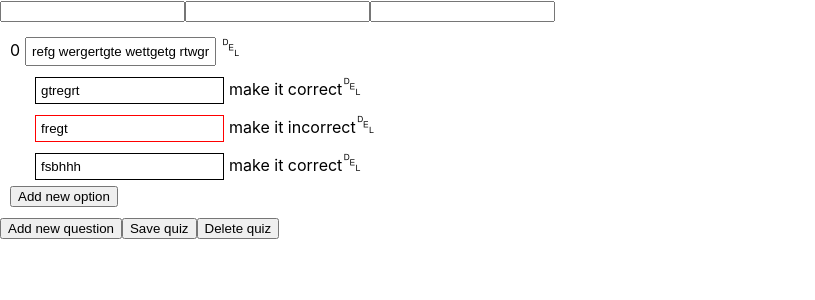
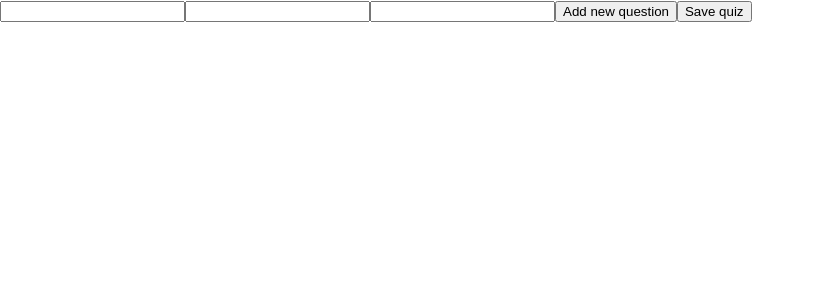
Before and after one commit to jigyasudhingra/quiz-app, a React (Create React App) app: page /create in a window 1280 px wide. Shown: the top 300 px of the page, without its empty margins (0-815 px from the left). Built offline with nearby package versions, Linux system fonts and the light colour scheme.

Commit message:
All functionality work done

```diff
--- a/src/App.js
+++ b/src/App.js
@@ -1,6 +1,5 @@
 import { createBrowserRouter, RouterProvider } from "react-router-dom";
 import Home from "./Screens/Home";
-import QuizCreation from "./Screens/QuizCreation";
 import QuizPlay from "./Screens/QuizPlay";
 import QuizDemo from "./Screens/QuizDemo";
 
@@ -12,6 +11,10 @@ const routes = createBrowserRouter([
   {
     path: "/play/:id",
     element: <QuizPlay />,
+  },
+  {
+    path: "/edit/:id",
+    element: <QuizDemo />,
   },
   {
     path: "/create",
--- a/src/Screens/QuizDemo.jsx
+++ b/src/Screens/QuizDemo.jsx
@@ -1,33 +1,37 @@
-import React, { useState } from "react";
-import { addNewQuiz } from "../fireabse-config";
-
-const demoQuestions = [
-  {
-    statement: "refg wergertgte wettgetg rtwgrtg",
-    options: [
-      {
-        optionStatement: "gtregrt",
-        correct: false,
-      },
-      {
-        optionStatement: "fregt",
-        correct: true,
-      },
-      {
-        optionStatement: "fsbhhh",
-        correct: false,
-      },
-    ],
-  },
-];
+import React, { useEffect, useState } from "react";
+import {
+  addNewQuiz,
+  deleteQuizDetails,
+  editQuizDetails,
+  getQuizDetails,
+} from "../fireabse-config";
+import { useParams } from "react-router-dom";
 
 const QuizDemo = () => {
-  const [questions, setQuestions] = useState(demoQuestions);
+  const [questions, setQuestions] = useState([]);
   const [quizDetails, setQuizDetails] = useState({
     name: "",
     description: "",
     duration: "",
   });
+
+  const quizId = useParams().id;
+  const getQuiz = async () => {
+    const quiz = await getQuizDetails(quizId);
+    setQuizDetails({
+      name: quiz.name,
+      description: quiz.description,
+      duration: quiz.duration,
+    });
+    setQuestions(quiz.questions);
+  };
+
+  useEffect(() => {
+    if (quizId !== undefined) {
+      getQuiz();
+    }
+    // eslint-disable-next-line react-hooks/exhaustive-deps
+  }, []);
 
   const updateQuestionStatement = (e, index) => {
     const updatedQuestions = [...questions];
@@ -110,7 +114,24 @@ const QuizDemo = () => {
   const saveQuiz = async () => {
     refactorQuiz();
     const finalQuiz = { ...quizDetails, questions: [...questions] };
-    await addNewQuiz(finalQuiz);
+    if (quizId !== undefined) {
+      await editQuizDetails(quizId, finalQuiz);
+      alert("Quiz details updated");
+      window.location.href = "/";
+    } else {
+      await addNewQuiz(finalQuiz);
+      setQuizDetails({
+        name: "",
+        description: "",
+        duration: "",
+      });
+      setQuestions([]);
+    }
+  };
+
+  const deleteQuiz = async () => {
+    await deleteQuizDetails(quizId);
+    window.location.href = "/";
   };
 
   return (
@@ -208,7 +229,9 @@ const QuizDemo = () => {
       ))}
       <button onClick={() => addNewQuestion()}>Add new question</button>
       <button onClick={() => saveQuiz()}>Save quiz</button>
-      <button onClick={() => {}}>Delete quiz</button>
+      {quizId !== undefined && (
+        <button onClick={() => deleteQuiz()}>Delete quiz</button>
+      )}
     </div>
   );
 };
--- a/src/Screens/QuizPlay/index.jsx
+++ b/src/Screens/QuizPlay/index.jsx
@@ -3,192 +3,192 @@ import Result from "../Result";
 import { useParams } from "react-router-dom";
 import { getQuizDetails } from "../../fireabse-config";
 
-const quizzes = [
-  {
-    name: "Test Quiz 1",
-    id: "Test Quiz 1",
-    description:
-      "Lorem Ipsum is simply dummy text of the printing an typesetting industry. Lorem Ipsum has been the industry's",
-    duration: 20,
-    questions: [
-      {
-        statement:
-          "1. Lorem Ipsum is simply dummy text of the printing an typesetting industry. Lorem Ipsum has been the industry",
-        options: [
-          {
-            option:
-              "1. Lorem Ipsum is simply dummy text of the printing an typesetting industry. Lorem Ipsum has been the industry",
-            correct: false,
-          },
-          {
-            option:
-              "2. Lorem Ipsum is simply dummy text of the printing an typesetting industry. Lorem Ipsum has been the industry",
-            correct: true,
-          },
-          {
-            option:
-              "3. Lorem Ipsum is simply dummy text of the printing an typesetting industry. Lorem Ipsum has been the industry",
-            correct: false,
-          },
-          {
-            option:
-              "4. Lorem Ipsum is simply dummy text of the printing an typesetting industry. Lorem Ipsum has been the industry",
-            correct: false,
-          },
-        ],
-      },
-      {
-        statement:
-          "2. Lorem Ipsum is simply dummy text of the printing an typesetting industry. Lorem Ipsum has been the industry",
-        options: [
-          {
-            option:
-              "1. Lorem Ipsum is simply dummy text of the printing an typesetting industry. Lorem Ipsum has been the industry",
-            correct: false,
-          },
-          {
-            option:
-              "2. Lorem Ipsum is simply dummy text of the printing an typesetting industry. Lorem Ipsum has been the industry",
-            correct: true,
-          },
-          {
-            option:
-              "3. Lorem Ipsum is simply dummy text of the printing an typesetting industry. Lorem Ipsum has been the industry",
-            correct: false,
-          },
-          {
-            option:
-              "4. Lorem Ipsum is simply dummy text of the printing an typesetting industry. Lorem Ipsum has been the industry",
-            correct: false,
-          },
-        ],
-      },
-      {
-        statement:
-          "3. Lorem Ipsum is simply dummy text of the printing an typesetting industry. Lorem Ipsum has been the industry",
-        options: [
-          {
-            option:
-              "1. Lorem Ipsum is simply dummy text of the printing an typesetting industry. Lorem Ipsum has been the industry",
-            correct: false,
-            selected: false,
-          },
-          {
-            option:
-              "2. Lorem Ipsum is simply dummy text of the printing an typesetting industry. Lorem Ipsum has been the industry",
-            correct: true,
-            selected: false,
-          },
-          {
-            option:
-              "3. Lorem Ipsum is simply dummy text of the printing an typesetting industry. Lorem Ipsum has been the industry",
-            correct: false,
-            selected: false,
-          },
-          {
-            option:
-              "4. Lorem Ipsum is simply dummy text of the printing an typesetting industry. Lorem Ipsum has been the industry",
-            correct: false,
-            selected: false,
-          },
-        ],
-      },
-    ],
-  },
-  {
-    name: "Test Quiz 2",
-    id: "Test Quiz 2",
-    description:
-      "Lorem Ipsum is simply dummy text of the printing an typesetting industry. Lorem Ipsum has been the industry's",
-    duration: 40,
-    questions: [
-      {
-        statement:
-          "Lorem Ipsum is simply dummy text of the printing an typesetting industry. Lorem Ipsum has been the industry",
-        options: [
-          {
-            option:
-              "1. Lorem Ipsum is simply dummy text of the printing an typesetting industry. Lorem Ipsum has been the industry",
-            correct: false,
-          },
-          {
-            option:
-              "2. Lorem Ipsum is simply dummy text of the printing an typesetting industry. Lorem Ipsum has been the industry",
-            correct: true,
-          },
-          {
-            option:
-              "3. Lorem Ipsum is simply dummy text of the printing an typesetting industry. Lorem Ipsum has been the industry",
-            correct: false,
-          },
-          {
-            option:
-              "4. Lorem Ipsum is simply dummy text of the printing an typesetting industry. Lorem Ipsum has been the industry",
-            correct: false,
-          },
-        ],
-      },
-      {
-        statement:
-          "Lorem Ipsum is simply dummy text of the printing an typesetting industry. Lorem Ipsum has been the industry",
-        options: [
-          {
-            option:
-              "1. Lorem Ipsum is simply dummy text of the printing an typesetting industry. Lorem Ipsum has been the industry",
-            correct: false,
-          },
-          {
-            option:
-              "2. Lorem Ipsum is simply dummy text of the printing an typesetting industry. Lorem Ipsum has been the industry",
-            correct: true,
-          },
-          {
-            option:
-              "3. Lorem Ipsum is simply dummy text of the printing an typesetting industry. Lorem Ipsum has been the industry",
-            correct: false,
-          },
-          {
-            option:
-              "4. Lorem Ipsum is simply dummy text of the printing an typesetting industry. Lorem Ipsum has been the industry",
-            correct: false,
-          },
-        ],
-      },
-      {
-        statement:
-          "Lorem Ipsum is simply dummy text of the printing an typesetting industry. Lorem Ipsum has been the industry",
-        options: [
-          {
-            option:
-              "1. Lorem Ipsum is simply dummy text of the printing an typesetting industry. Lorem Ipsum has been the industry",
-            correct: false,
-          },
-          {
-            option:
-              "2. Lorem Ipsum is simply dummy text of the printing an typesetting industry. Lorem Ipsum has been the industry",
-            correct: true,
-          },
-          {
-            option:
-              "3. Lorem Ipsum is simply dummy text of the printing an typesetting industry. Lorem Ipsum has been the industry",
-            correct: false,
-          },
-          {
-            option:
-              "4. Lorem Ipsum is simply dummy text of the printing an typesetting industry. Lorem Ipsum has been the industry",
-            correct: false,
-          },
-        ],
-      },
-    ],
-  },
-];
+// const quizzes = [
+//   {
+//     name: "Test Quiz 1",
+//     id: "Test Quiz 1",
+//     description:
+//       "Lorem Ipsum is simply dummy text of the printing an typesetting industry. Lorem Ipsum has been the industry's",
+//     duration: 20,
+//     questions: [
+//       {
+//         statement:
+//           "1. Lorem Ipsum is simply dummy text of the printing an typesetting industry. Lorem Ipsum has been the industry",
+//         options: [
+//           {
+//             option:
+//               "1. Lorem Ipsum is simply dummy text of the printing an typesetting industry. Lorem Ipsum has been the industry",
+//             correct: false,
+//           },
+//           {
+//             option:
+//               "2. Lorem Ipsum is simply dummy text of the printing an typesetting industry. Lorem Ipsum has been the industry",
+//             correct: true,
+//           },
+//           {
+//             option:
+//               "3. Lorem Ipsum is simply dummy text of the printing an typesetting industry. Lorem Ipsum has been the industry",
+//             correct: false,
+//           },
+//           {
+//             option:
+//               "4. Lorem Ipsum is simply dummy text of the printing an typesetting industry. Lorem Ipsum has been the industry",
+//             correct: false,
+//           },
+//         ],
+//       },
+//       {
+//         statement:
+//           "2. Lorem Ipsum is simply dummy text of the printing an typesetting industry. Lorem Ipsum has been the industry",
+//         options: [
+//           {
+//             option:
+//               "1. Lorem Ipsum is simply dummy text of the printing an typesetting industry. Lorem Ipsum has been the industry",
+//             correct: false,
+//           },
+//           {
+//             option:
+//               "2. Lorem Ipsum is simply dummy text of the printing an typesetting industry. Lorem Ipsum has been the industry",
+//             correct: true,
+//           },
+//           {
+//             option:
+//               "3. Lorem Ipsum is simply dummy text of the printing an typesetting industry. Lorem Ipsum has been the industry",
+//             correct: false,
+//           },
+//           {
+//             option:
+//               "4. Lorem Ipsum is simply dummy text of the printing an typesetting industry. Lorem Ipsum has been the industry",
+//             correct: false,
+//           },
+//         ],
+//       },
+//       {
+//         statement:
+//           "3. Lorem Ipsum is simply dummy text of the printing an typesetting industry. Lorem Ipsum has been the industry",
+//         options: [
+//           {
+//             option:
+//               "1. Lorem Ipsum is simply dummy text of the printing an typesetting industry. Lorem Ipsum has been the industry",
+//             correct: false,
+//             selected: false,
+//           },
+//           {
+//             option:
+//               "2. Lorem Ipsum is simply dummy text of the printing an typesetting industry. Lorem Ipsum has been the industry",
+//             correct: true,
+//             selected: false,
+//           },
+//           {
+//             option:
+//               "3. Lorem Ipsum is simply dummy text of the printing an typesetting industry. Lorem Ipsum has been the industry",
+//             correct: false,
+//             selected: false,
+//           },
+//           {
+//             option:
+//               "4. Lorem Ipsum is simply dummy text of the printing an typesetting industry. Lorem Ipsum has been the industry",
+//             correct: false,
+//             selected: false,
+//           },
+//         ],
+//       },
+//     ],
+//   },
+//   {
+//     name: "Test Quiz 2",
+//     id: "Test Quiz 2",
+//     description:
+//       "Lorem Ipsum is simply dummy text of the printing an typesetting industry. Lorem Ipsum has been the industry's",
+//     duration: 40,
+//     questions: [
+//       {
+//         statement:
+//           "Lorem Ipsum is simply dummy text of the printing an typesetting industry. Lorem Ipsum has been the industry",
+//         options: [
+//           {
+//             option:
+//               "1. Lorem Ipsum is simply dummy text of the printing an typesetting industry. Lorem Ipsum has been the industry",
+//             correct: false,
+//           },
+//           {
+//             option:
+//               "2. Lorem Ipsum is simply dummy text of the printing an typesetting industry. Lorem Ipsum has been the industry",
+//             correct: true,
+//           },
+//           {
+//             option:
+//               "3. Lorem Ipsum is simply dummy text of the printing an typesetting industry. Lorem Ipsum has been the industry",
+//             correct: false,
+//           },
+//           {
+//             option:
+//               "4. Lorem Ipsum is simply dummy text of the printing an typesetting industry. Lorem Ipsum has been the industry",
+//             correct: false,
+//           },
+//         ],
+//       },
+//       {
+//         statement:
+//           "Lorem Ipsum is simply dummy text of the printing an typesetting industry. Lorem Ipsum has been the industry",
+//         options: [
+//           {
+//             option:
+//               "1. Lorem Ipsum is simply dummy text of the printing an typesetting industry. Lorem Ipsum has been the industry",
+//             correct: false,
+//           },
+//           {
+//             option:
+//               "2. Lorem Ipsum is simply dummy text of the printing an typesetting industry. Lorem Ipsum has been the industry",
+//             correct: true,
+//           },
+//           {
+//             option:
+//               "3. Lorem Ipsum is simply dummy text of the printing an typesetting industry. Lorem Ipsum has been the industry",
+//             correct: false,
+//           },
+//           {
+//             option:
+//               "4. Lorem Ipsum is simply dummy text of the printing an typesetting industry. Lorem Ipsum has been the industry",
+//             correct: false,
+//           },
+//         ],
+//       },
+//       {
+//         statement:
+//           "Lorem Ipsum is simply dummy text of the printing an typesetting industry. Lorem Ipsum has been the industry",
+//         options: [
+//           {
+//             option:
+//               "1. Lorem Ipsum is simply dummy text of the printing an typesetting industry. Lorem Ipsum has been the industry",
+//             correct: false,
+//           },
+//           {
+//             option:
+//               "2. Lorem Ipsum is simply dummy text of the printing an typesetting industry. Lorem Ipsum has been the industry",
+//             correct: true,
+//           },
+//           {
+//             option:
+//               "3. Lorem Ipsum is simply dummy text of the printing an typesetting industry. Lorem Ipsum has been the industry",
+//             correct: false,
+//           },
+//           {
+//             option:
+//               "4. Lorem Ipsum is simply dummy text of the printing an typesetting industry. Lorem Ipsum has been the industry",
+//             correct: false,
+//           },
+//         ],
+//       },
+//     ],
+//   },
+// ];
 
 const QuizPlay = () => {
   const [quiz, setQuiz] = useState({});
   const [questionIndex, setQuestionIndex] = useState(0);
   const [selected, setSelected] = useState([]);
-  const [selectedOption, setSelectedOption] = useState("");
+  // const [selectedOption, setSelectedOption] = useState("");
   const [isStart, setIsStart] = useState(true);
   const [time, setTime] = useState(quiz.duration - 1);
   const [seconds, setSeconds] = useState(59);
@@ -203,6 +203,7 @@ const QuizPlay = () => {
 
   useEffect(() => {
     getQuiz();
+    // eslint-disable-next-line react-hooks/exhaustive-deps
   }, []);
 
   const prevQuestion = () => {
@@ -223,7 +224,7 @@ const QuizPlay = () => {
   };
 
   const updateScore = (option) => {
-    setSelectedOption(option);
+    // setSelectedOption(option);
     if (
       selected[selected.length - 1] !== option &&
       selected.length === questionIndex
```
Also changed, not shown: src/Screens/Home/index.jsx (+48 -0 lines), src/fireabse-config.js (+21 -8 lines).
